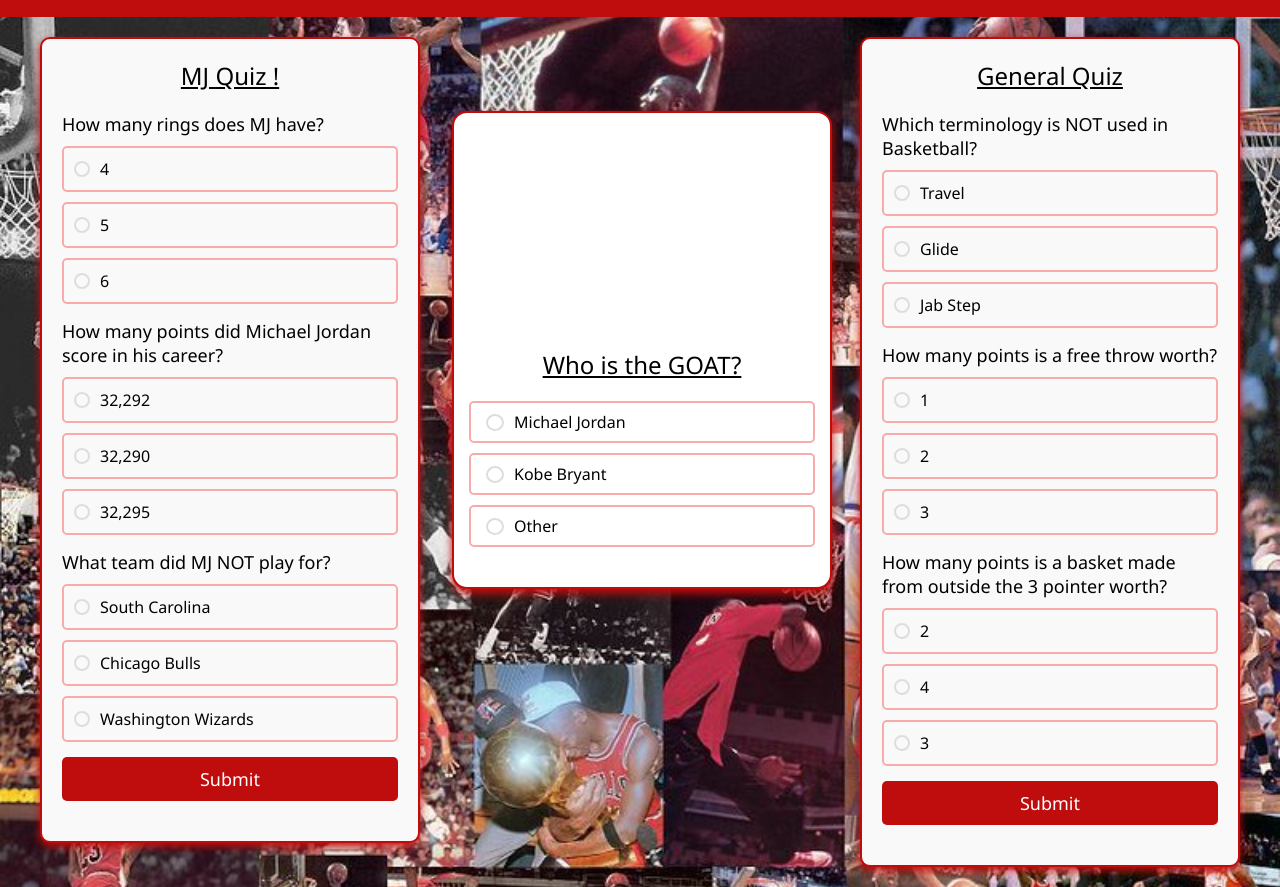
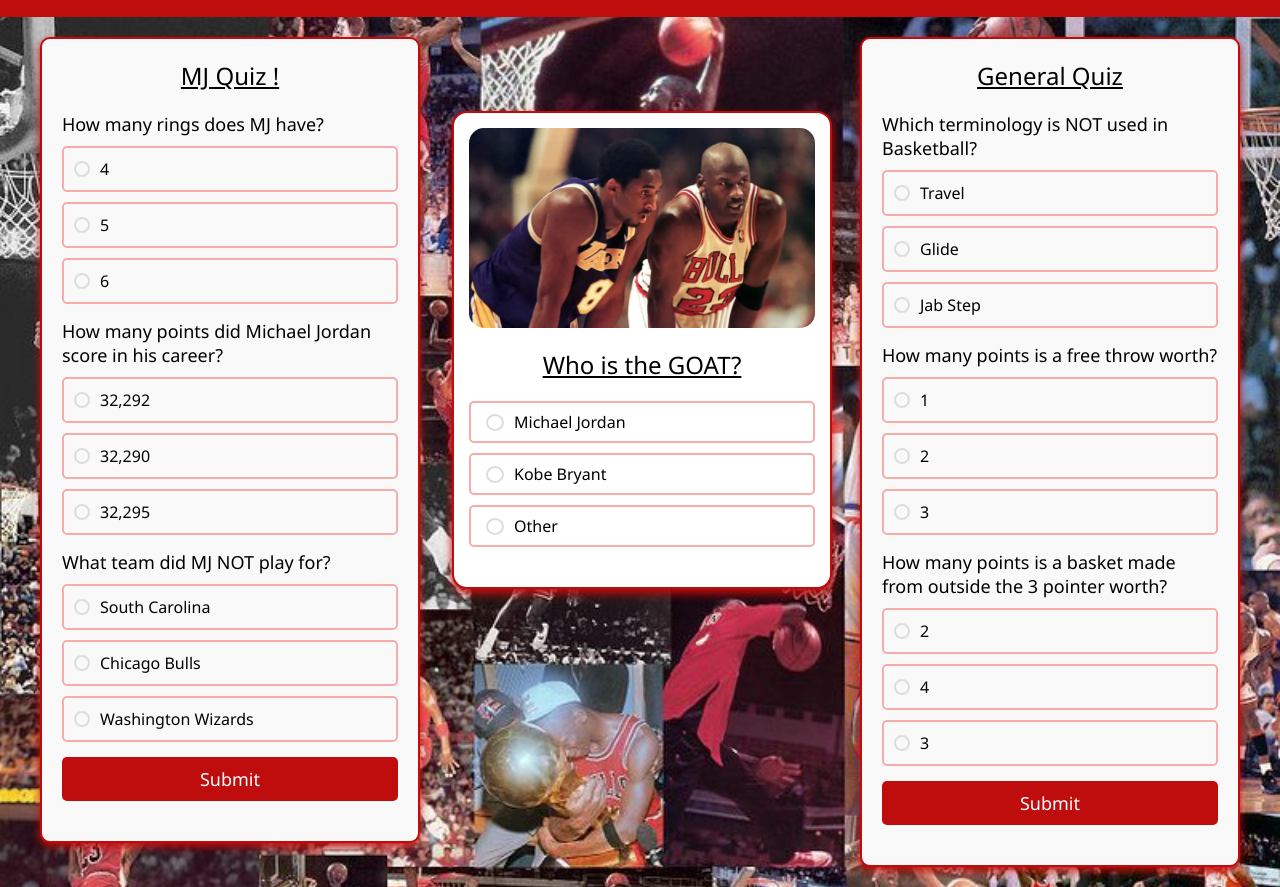
Before and after one commit to RheannaBG/MJ-Fanpage, a plain HTML site: page quiz.html in a window 1280 px wide. Shown: the part 50-937 px from the top of the page. Drawn offline with Linux system fonts and the light colour scheme; the site is published under a folder, as on GitHub Pages, so addresses that start at the root find nothing.

Commit message:
link photo

```diff
--- a/mjfan.css
+++ b/mjfan.css
@@ -736,7 +736,7 @@ body{
 }
 
 .bg {
-    background-image: url('/images/mjkobe.webp');
+    background-image: url('./images/mjkobe.webp');
     background-size: cover;
     background-position: center;
     border-radius: 15px;
```
